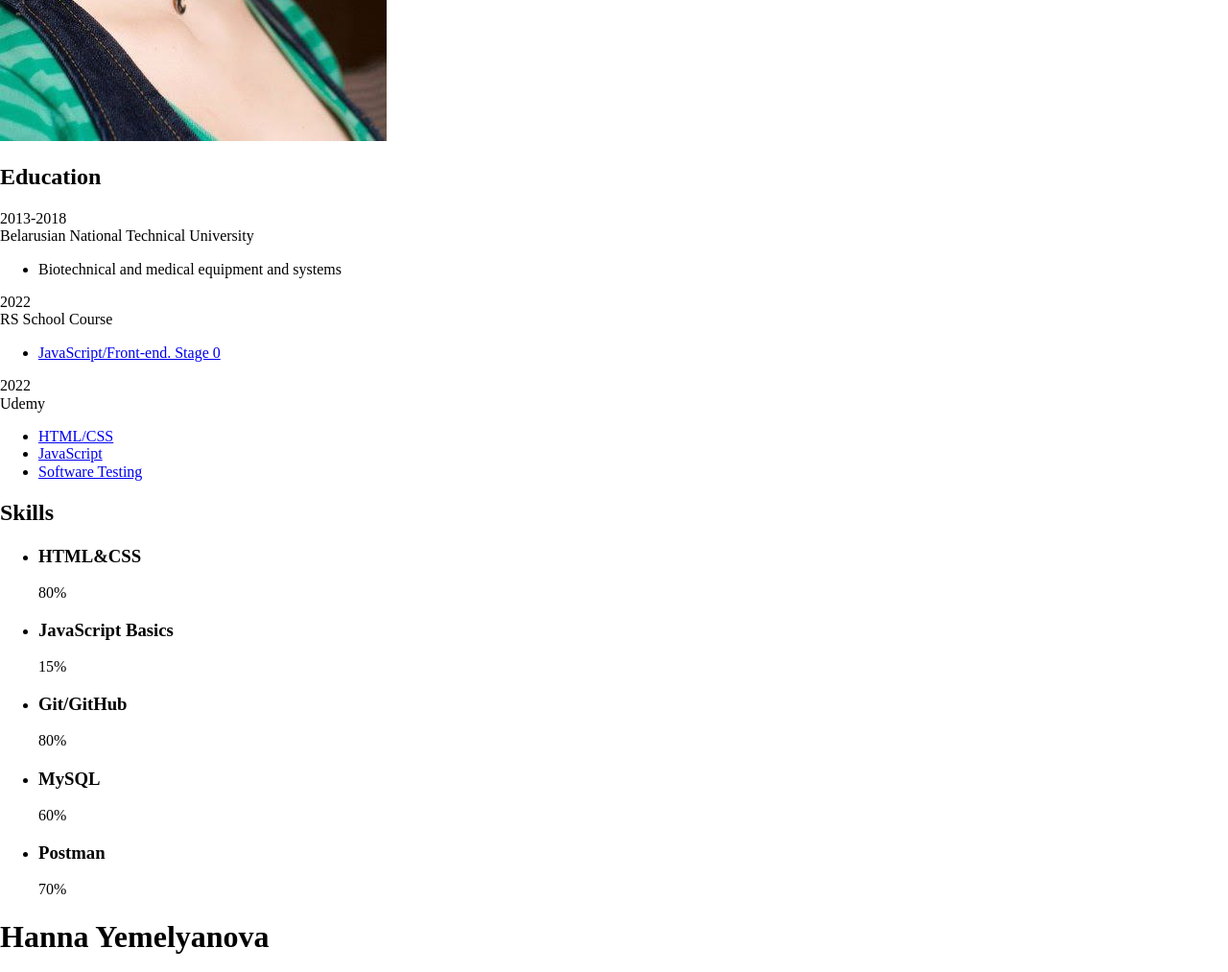
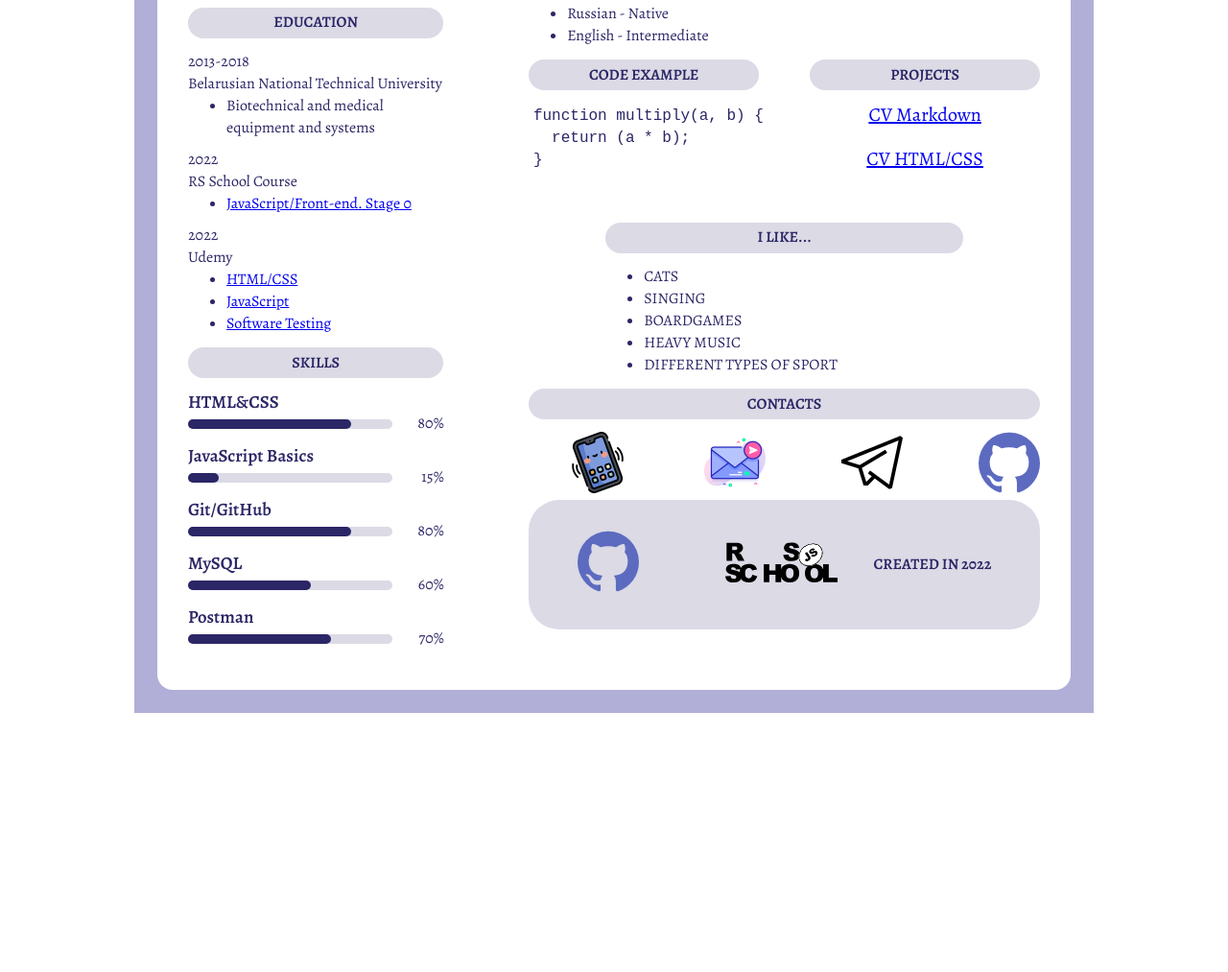
Before and after one commit to potatosim/rsschool-cv, a plain HTML site: page index.html in a window 1280 px wide. Shown: the part 457-1470 px from the top of the page at 96% size. After the commit the page ends 1200 px from the top, so only its background shows below. Drawn offline with nearby package versions, Linux system fonts and the light colour scheme.

Commit message:
feat: add cv styles

```diff
--- a/styles/style.css
+++ b/styles/style.css
@@ -1,5 +1,238 @@
+@import url('https://fonts.googleapis.com/css2?family=Alegreya:wght@400;600&display=swap');
+
+:root {
+    --border-color: #b1aed8;
+    --main-color: #2b2666;
+    --second-color: #dbdae5;
+}
+
+html {
+    scroll-behavior: smooth;
+}
+
 *,
 *::before,
 *::after {
     box-sizing: border-box;
 }
+
+h1 {
+    margin-top: 0;
+    text-align: right;
+}
+
+h3 {
+    margin: 0;
+    padding: 0;
+}
+
+body {
+    font-family: 'Alegreya', serif;
+    color: var(--main-color);
+    font-size: 1rem;
+    line-height: 23px;
+}
+
+p {
+    margin: 0;
+    text-transform: uppercase;
+    font-weight: 600;
+}
+
+ul {
+    margin: 0;
+}
+
+.container {
+    width: 1000px;
+    margin: 0 auto;
+    padding: 1.5rem;
+    background-color: var(--border-color);
+    overflow: hidden;
+}
+
+.content {
+    display: flex;
+    justify-content: space-between;
+    width: 100%;
+    padding: 2rem;
+    border-radius: 1rem;
+    background-color: #fff;
+}
+
+.aside {
+    width: 30%;
+}
+
+.main {
+    width: 60%;
+}
+
+.section-header {
+    display: flex;
+    justify-content: center;
+    align-items: center;
+    height: 2rem;
+    border-radius: 1rem;
+    background-color: var(--second-color);
+    text-transform: uppercase;
+    font-size: 1rem;
+}
+
+.photo-section {
+    border: 4px solid var(--border-color);
+    border-radius: 2rem;
+    overflow: hidden;
+}
+
+.photo-item {
+    display: block;
+    max-width: 100%;
+    height: auto;
+}
+
+.education-item {
+    margin-bottom: 10px;
+}
+
+.skill-item {
+    margin-bottom: 10px;
+}
+
+.progress-bar {
+    display: flex;
+    justify-content: space-between;
+    align-items: center;
+}
+
+.progress-wrapper {
+    width: 80%;
+    height: 10px;
+    border-radius: 5px;
+    background-color: var(--second-color);
+}
+
+.progress {
+    height: 100%;
+    border-radius: 5px;
+    background-color: var(--main-color);
+}
+
+.skill-section:nth-child(3) .skill-item:nth-child(1) .progress {
+    width: 80%;
+}
+
+.skill-section:nth-child(3) .skill-item:nth-child(2) .progress {
+    width: 15%;
+}
+
+.skill-section:nth-child(3) .skill-item:nth-child(3) .progress {
+    width: 80%;
+}
+
+.skill-section:nth-child(3) .skill-item:nth-child(4) .progress {
+    width: 60%;
+}
+
+.skill-section:nth-child(3) .skill-item:nth-child(5) .progress {
+    width: 70%;
+}
+
+.flex-wrapper {
+    display: flex;
+    justify-content: center;
+    gap: 10%;
+    flex-wrap: wrap;
+}
+
+pre {
+    display: flex;
+    justify-content: center;
+    align-items: center;
+}
+
+.flex-section {
+    width: 45%;
+}
+
+.project-item {
+    display: flex;
+    flex-direction: column;
+    align-items: center;
+    font-size: 20px;
+}
+
+.hobbies {
+    width: 70%;
+}
+
+.hobbies-item {
+    text-transform: uppercase;
+}
+
+.skill-list {
+    list-style: none;
+    margin: 0;
+    padding: 0;
+}
+
+.contact-item {
+    display: flex;
+    align-items: center;
+}
+
+.contacts-list {
+    display: flex;
+    justify-content: space-between;
+}
+
+.footer {
+    display: flex;
+    justify-content: space-around;
+    align-items: center;
+    border-radius: 2rem;
+    padding: 2rem;
+    background-color: var(--second-color);
+}
+
+.footer-link {
+    width: 25%;
+}
+
+.footer-logo {
+    max-width: 100%;
+    height: auto;
+}
+
+.menu {
+    display: flex;
+    flex-wrap: wrap;
+    justify-content: center;
+    column-gap: 1rem;
+    row-gap: 1rem;
+    margin: 0;
+    padding: 0;
+    list-style: none;
+}
+
+.menu-link {
+    text-decoration: none;
+    color:#fff;
+}
+
+
+.menu-item {
+    padding: 0.5rem 1rem;
+    border-radius: 15px;
+    background-color: var(--main-color);
+    text-transform: uppercase;
+    transition: background-color 1s ease-in-out;
+}
+
+.menu-item:hover {
+    background-color: var(--second-color);
+}
+
+.menu-item:hover a {
+    color: var(--main-color);
+}
```
